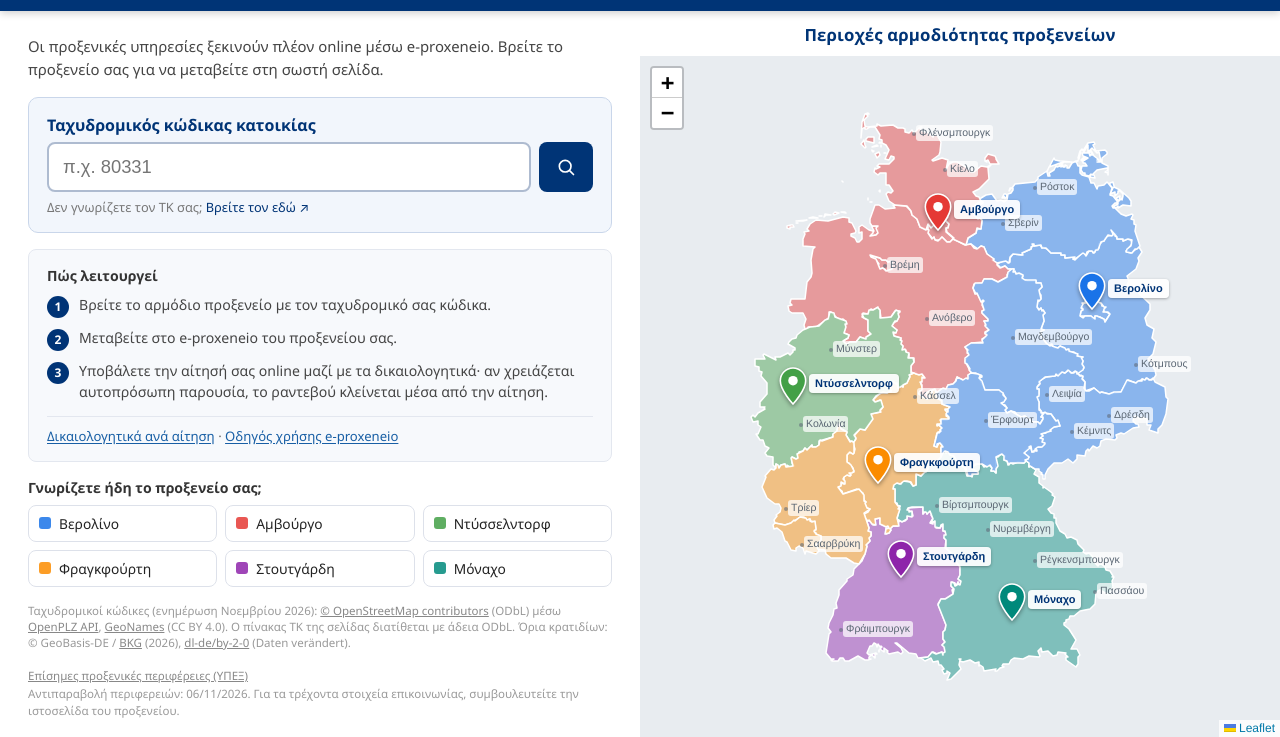
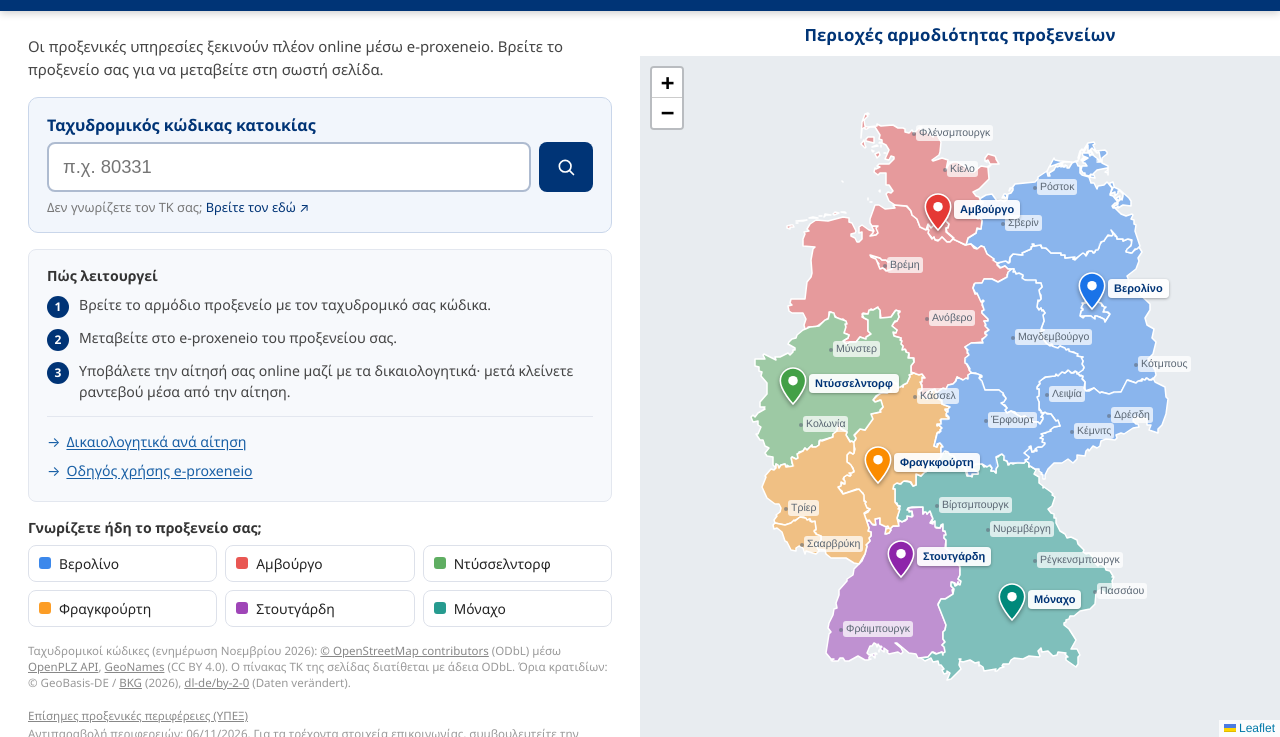
Before and after one commit to kts26/conspl, a plain HTML site: page index.html in a window 1280 px wide. Shown: the part 63-800 px from the top of the page. Drawn offline with Linux system fonts and the light colour scheme.

Commit message:
Add files via upload

```diff
--- a/index.html
+++ b/index.html
@@ -143,6 +143,10 @@
   /* Στην πρώτη οθόνη τα βοηθήματα είναι απλοί σύνδεσμοι, για να μένει η προσοχή στον ΤΚ. */
   .help-links { margin-top: 14px; padding-top: 10px; border-top: 1px solid #e3e7ef; font-size: 0.82rem; color: #666; }
   .help-links a { color: #185fa5; text-underline-offset: 2px; }
+  /* Κάθε σύνδεσμος σε δική του γραμμή, με βελάκι, ώστε να μη μπερδεύονται στο κινητό. */
+  .help-links a { display: block; width: fit-content; padding: 5px 0; font-size: 0.88rem; }
+  .help-links a::before { content: "→"; display: inline-block; margin-right: 6px; text-decoration: none; }
+  .help-links span[aria-hidden] { display: none; }
   header h1 .home-link { color: inherit; text-decoration: none; }
   header h1 .home-link:hover { text-decoration: underline; text-underline-offset: 3px; }
   /* Το πεδίο ΤΚ: απαλό πλαίσιο, μεγαλύτερα γράμματα, πιο σκούρο περίγραμμα. */
@@ -229,7 +233,7 @@
       <ol>
         <li><span class="num">1</span><span data-i18n="step1">Βρείτε το αρμόδιο προξενείο με τον ταχυδρομικό σας κώδικα.</span></li>
         <li><span class="num">2</span><span data-i18n="step2">Μεταβείτε στο e-proxeneio του προξενείου σας.</span></li>
-        <li><span class="num">3</span><span data-i18n="step3">Υποβάλετε την αίτησή σας online μαζί με τα δικαιολογητικά· αν χρειάζεται αυτοπρόσωπη παρουσία, το ραντεβού κλείνεται μέσα από την αίτηση.</span></li>
+        <li><span class="num">3</span><span data-i18n="step3">Υποβάλετε την αίτησή σας online μαζί με τα δικαιολογητικά· μετά κλείνετε ραντεβού μέσα από την αίτηση.</span></li>
       </ol>
       <p class="help-links"><a data-docs-link href="dikaiologitika.html?lang=el" data-i18n="docsLinkShort">Δικαιολογητικά ανά αίτηση</a><span aria-hidden="true"> · </span><a data-guide-link href="odigos-e-proxeneio.html?lang=el" data-i18n="guideLinkShort">Οδηγός χρήσης e-proxeneio</a></p>
     </div>
@@ -329,7 +333,7 @@ const plzOverrides = {"19273":{"choices":[{"ort":"Amt Neuhaus","bl":"Niedersachs
       stepsTitle: 'Πώς λειτουργεί',
       step1: 'Βρείτε το αρμόδιο προξενείο με τον ταχυδρομικό σας κώδικα.',
       step2: 'Μεταβείτε στο e-proxeneio του προξενείου σας.',
-      step3: 'Υποβάλετε την αίτησή σας online μαζί με τα δικαιολογητικά· αν χρειάζεται αυτοπρόσωπη παρουσία, το ραντεβού κλείνεται μέσα από την αίτηση.',
+      step3: 'Υποβάλετε την αίτησή σας online μαζί με τα δικαιολογητικά· μετά κλείνετε ραντεβού μέσα από την αίτηση.',
       dataLead: 'Ταχυδρομικοί κώδικες (ενημέρωση Νοεμβρίου 2026):',
       via: 'μέσω',
       dataLicense: 'Ο πίνακας ΤΚ της σελίδας διατίθεται με άδεια ODbL.',
@@ -371,7 +375,7 @@ const plzOverrides = {"19273":{"choices":[{"ort":"Amt Neuhaus","bl":"Niedersachs
       stepsTitle: 'So funktioniert es',
       step1: 'Finden Sie das zuständige Konsulat über Ihre Postleitzahl.',
       step2: 'Öffnen Sie e-proxeneio für Ihr Konsulat.',
-      step3: 'Stellen Sie Ihren Antrag online und fügen Sie die Unterlagen bei; ist persönliches Erscheinen nötig, wird der Termin über den Antrag vereinbart.',
+      step3: 'Stellen Sie Ihren Antrag online und fügen Sie die Unterlagen bei; danach buchen Sie den Termin über den Antrag.',
       dataLead: 'Postleitzahlen (Stand: November 2026):',
       via: 'über',
       dataLicense: 'Die Postleitzahlen-Tabelle dieser Seite steht unter der ODbL.',
```
